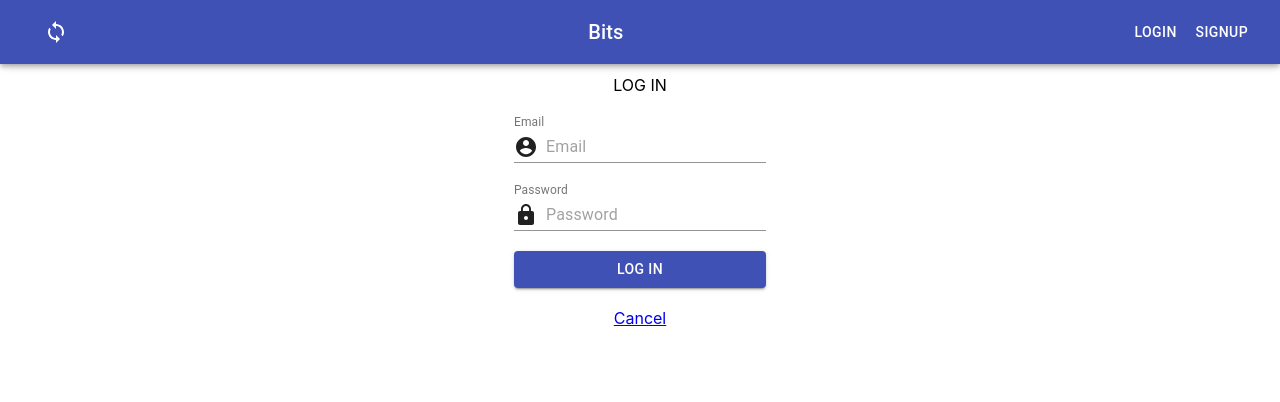
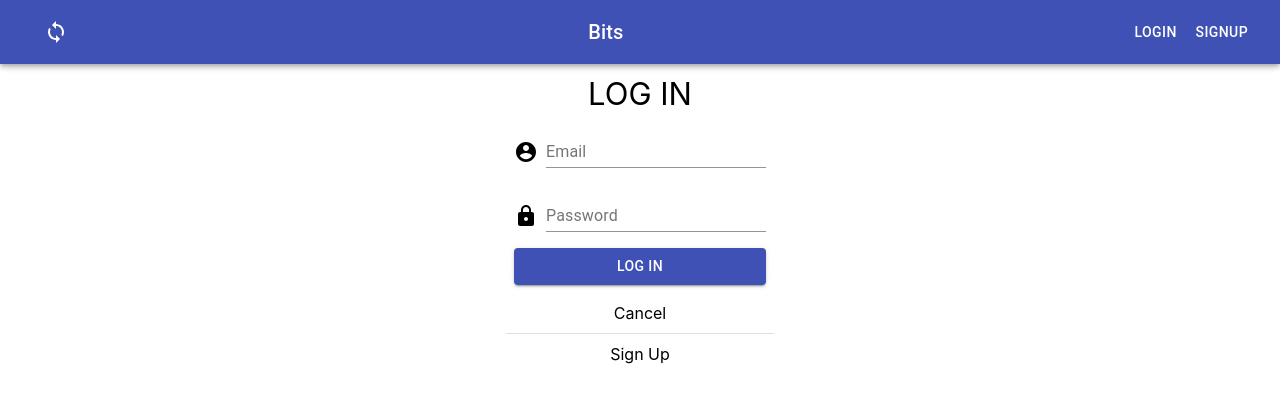
Before and after one commit to cubasve/Bits, a React (Create React App) app: page /login in a window 1280 px wide. Shown: the top 402 px of the page. Built offline with nearby package versions, Linux system fonts and the light colour scheme.

Commit message:
Add final styling to login and signup pages

```diff
--- a/src/components/HabitForm/HabitForm.jsx
+++ b/src/components/HabitForm/HabitForm.jsx
@@ -1,4 +1,4 @@
-import React, { useContext, useEffect, useState } from 'react';
+import React, { useContext, useState } from 'react';
 import HabitContext from '../../context/Habit';
 import {
     Button,
--- a/src/components/HabitList/HabitList.jsx
+++ b/src/components/HabitList/HabitList.jsx
@@ -1,4 +1,4 @@
-import React, { useContext, useEffect, useState } from 'react';
+import React, { useCallback, useContext, useEffect, useState } from 'react';
 import HabitForm from '../../components/HabitForm/HabitForm';
 import habitGeneratorService from '../../utils/habitGeneratorService';
 import HabitContext from '../../context/Habit';
@@ -35,7 +35,7 @@ export default function GetHabitList ({ location }) {
 
     const [isLoading, setIsLoading] = useState(true);
 
-    const fetchData = async() => {
+    const fetchData = useCallback( async() => {
         try {
             const data = await habitGeneratorService.showHabit();
             console.log('data: ', data);
@@ -45,14 +45,14 @@ export default function GetHabitList ({ location }) {
         } catch (err) {
             console.error(err);
         }
-    }
+    }, [allHabits, setAllHabits]);
 
     useEffect(() => {
        if (isLoading) {
            fetchData();
            setIsLoading(false);
        }
-    }, [ allHabits, setAllHabits, fetchData, isLoading ]);
+    }, [ fetchData, isLoading ]);
 
     // MODAL
     const [ openDeleteDialog, setOpenDeleteDialog ] = useState(false);
--- a/src/components/Navbar/Navbar.jsx
+++ b/src/components/Navbar/Navbar.jsx
@@ -45,7 +45,7 @@ export default function Navbar() {
         <div>
             <Typography>{user.name}</Typography>
             <IconButton
-                aria-lebel='account of current user'
+                aria-label='account of current user'
                 aria-controls='menu-appbar'
                 aria-haspopup='true'
                 onClick={handleMenu}
--- a/src/components/SignupForm/SignupForm.jsx
+++ b/src/components/SignupForm/SignupForm.jsx
@@ -2,10 +2,19 @@ import React, { useContext, useState } from 'react';
 import { Link } from 'react-router-dom';
 import userService from '../../utils/userService.js';
 import UserContext from '../../context/User';
-import { Button, FormControl, InputAdornment, TextField } from '@material-ui/core';
+import { makeStyles } from '@material-ui/core/styles';
+import { Button, Divider, FormControl, InputAdornment, TextField } from '@material-ui/core';
 import { AccountCircle, Email, Lock } from '@material-ui/icons';
 
+const useStyles = makeStyles(theme => ({
+    margin: {
+      margin: theme.spacing(1),
+    },
+}));
+
 export default function SignupForm({ history, updateMessage }) {
+    const classes = useStyles();
+
     const [ credentials, setCredentials ] = useState({
         name: '',
         email: '',
@@ -42,11 +51,10 @@ export default function SignupForm({ history, updateMessage }) {
 
     return (
         <>
-            <header className="header-footer">SIGN UP</header>
+            <header className="auth-header">SIGN UP</header>
 
-            <FormControl className="form-horizontal" onSubmit={handleSubmit}>
-                {/* <div className="form-group">
-                    <div className="col-sm-12"> */}
+            <FormControl onSubmit={handleSubmit}>
+                <div className={classes.margin}>
                     <TextField
                         label="Name"
                         name="name"
@@ -63,11 +71,8 @@ export default function SignupForm({ history, updateMessage }) {
                         ),
                         }}
                     />
-                    {/* </div>
-                </div> */}
-                <br />
-                {/* <div className="form-group">
-                    <div className="col-sm-12"> */}
+                </div>
+                <div className={classes.margin}>
                     <TextField
                         label="Email"
                         name="email"
@@ -84,11 +89,8 @@ export default function SignupForm({ history, updateMessage }) {
                         ),
                         }}
                     />
-                    {/* </div>
-                </div> */}
-                <br />
-                {/* <div className="form-group">
-                    <div className="col-sm-12"> */}
+                </div>
+                <div className={classes.margin}>
                     <TextField
                         label="Password"
                         name="password"
@@ -105,11 +107,8 @@ export default function SignupForm({ history, updateMessage }) {
                         ),
                         }}
                     />
-                    {/* </div>
-                </div> */}
-                <br />
-                {/* <div className="form-group">
-                    <div className="col-sm-12"> */}
+                </div>
+                <div className={classes.margin}>
                     <TextField
                         label="Password Confirmation"
                         name="passwordConfirmation"
@@ -126,21 +125,21 @@ export default function SignupForm({ history, updateMessage }) {
                         ),
                         }}
                     />
-                    {/* </div>
-                </div> */}
-                <br />
-                {/* <div className="form-group">
-                    <div className="col-sm-12 text-center"> */}
+                </div>
                 <Button
+                    type='submit'
                     variant='contained'
                     color='primary'
                     disabled={isFormInvalid()}
+                    onClick={handleSubmit}
+                    className={classes.margin}
                 >
                     Sign Up
                 </Button>
-                        <Link to="/">Cancel</Link>
-                    {/* </div>
-                </div> */}
+
+                <Link to='/' className='cancel'>Cancel</Link>
+                <Divider />
+                <Link to='/login' className='cancel'>Login</Link>
             </FormControl>
         </>
     );
--- a/src/pages/LoginPage/LoginPage.css
+++ b/src/pages/LoginPage/LoginPage.css
@@ -1,7 +1,16 @@
 .LoginPage {
-    display: flex;
-    flex-flow: column nowrap;
-    justify-content: center;
-    align-items: center;
-    margin-bottom: 50px;
-  }
+  display: flex;
+  flex-flow: column nowrap;
+  justify-items: center;
+  align-items: center;
+}
+
+.auth-header {
+  font-size: calc(15px + 2vmin);
+}
+
+.cancel {
+  text-decoration: none;
+  color: black;
+  margin: 10px 0px;
+}
--- a/src/pages/LoginPage/LoginPage.jsx
+++ b/src/pages/LoginPage/LoginPage.jsx
@@ -3,10 +3,18 @@ import { Link } from 'react-router-dom';
 import './LoginPage.css';
 import userService from '../../utils/userService';
 import UserContext from '../../context/User';
-import { Button, FormControl, InputAdornment, TextField } from '@material-ui/core';
+import { makeStyles } from '@material-ui/core/styles';
+import { Button, Divider, FormControl, Grid, TextField } from '@material-ui/core';
 import { AccountCircle, Lock } from '@material-ui/icons';
 
+const useStyles = makeStyles(theme => ({
+    margin: {
+      margin: theme.spacing(1),
+    },
+}));
+
 export default function LoginPage({ history }) {
+    const classes = useStyles();
 
     const [credentials, setCredentials ] = useState({
         email: '',
@@ -32,62 +40,55 @@ export default function LoginPage({ history }) {
 
     return (
         <div className="LoginPage">
-            <header className="header-footer">LOG IN</header>
-            <br />
-            <FormControl className="form-horizontal" onSubmit={handleSubmit}>
-                {/* <div className="form-group">
-                    <div className="col-sm-12"> */}
+            <header className="auth-header">LOG IN</header>
+            <FormControl onSubmit={handleSubmit}>
+                <div className={classes.margin}>
+                    <Grid container spacing={1} alignItems='flex-end'>
+                        <Grid item>
+                            <AccountCircle />
+                        </Grid>
+                        <Grid item>
                             <TextField
-                            //className={classes.margin}
-                            //id="input-with-icon-textfield"
-                            label="Email"
-                            type="email"
-                            name="email"
-                            className="form-control"
-                            placeholder="Email"
+                                label='Email'
+                                type='email'
+                                name='email'
                                 value={credentials.email}
                                 onChange={handleChange}
-                            InputProps={{
-                            startAdornment: (
-                                <InputAdornment position="start">
-                                <AccountCircle />
-                                </InputAdornment>
-                            ),
-                            }}
                             />
-                    {/* </div>
-                </div> */}
-                <br />
-                {/* <div className="form-group">
-                    <div className="col-sm-12"> */}
+                        </Grid>
+                    </Grid>
+                </div>
+
+                <div className={classes.margin}>
+                    <Grid container spacing={1} alignItems='flex-end'>
+                        <Grid item>
+                            <Lock />
+                        </Grid>
+                        <Grid item>
                             <TextField
-                            //className={classes.margin}
-                            //id="input-with-icon-textfield"
-                            label="Password"
-                            type="password"
-                            name="password"
-                            className="form-control"
-                            placeholder="Password"
+                                label='Password'
+                                type='password'
+                                name='password'
                                 value={credentials.password}
                                 onChange={handleChange}
-                            InputProps={{
-                            startAdornment: (
-                                <InputAdornment position="start">
-                                    <Lock />
-                                </InputAdornment>
-                            ),
-                            }}
+                                size='medium'
                             />
-                    {/* </div>
-                </div> */}
-                <br />
-                {/* <div className="form-group">
-                    <div className="col-sm-12 text-center"> */}
-                        <Button variant='contained' color='primary'>Log In</Button>
-                        &nbsp;&nbsp;&nbsp;
-                        <Link to="/">Cancel</Link>
-                    {/* </div>
-                </div> */}
+                        </Grid>
+                    </Grid>
+                </div>
+
+                <Button
+                    type='submit'
+                    variant='contained'
+                    color='primary'
+                    onClick={handleSubmit}
+                    className={classes.margin}
+                >
+                    Log In
+                </Button>
+                <Link to='/' className='cancel'>Cancel</Link>
+                <Divider />
+                <Link to='/signup' className='cancel'>Sign Up</Link>
             </FormControl>
         </div>
     );
```
Lines whose indentation alone changed are shown as unchanged.
